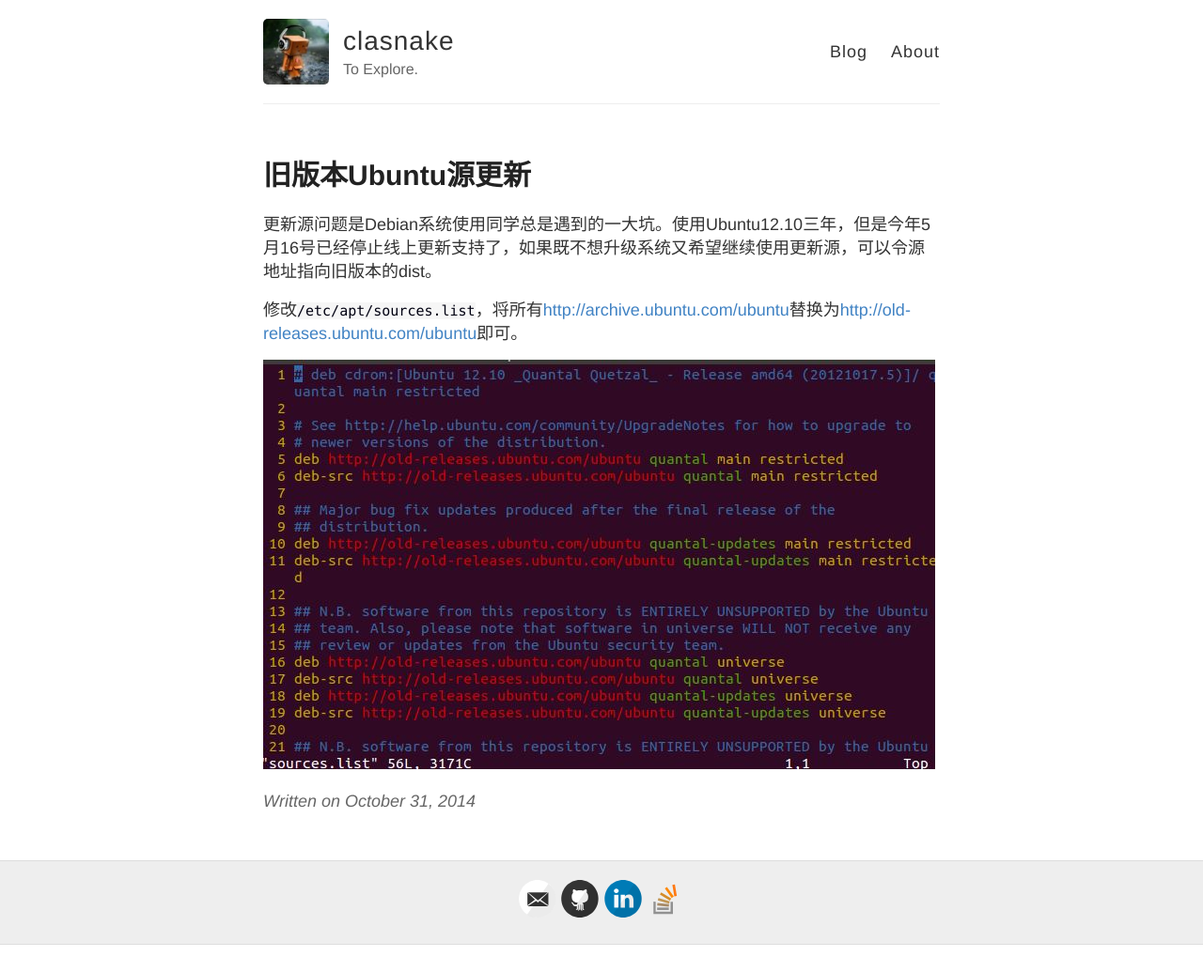
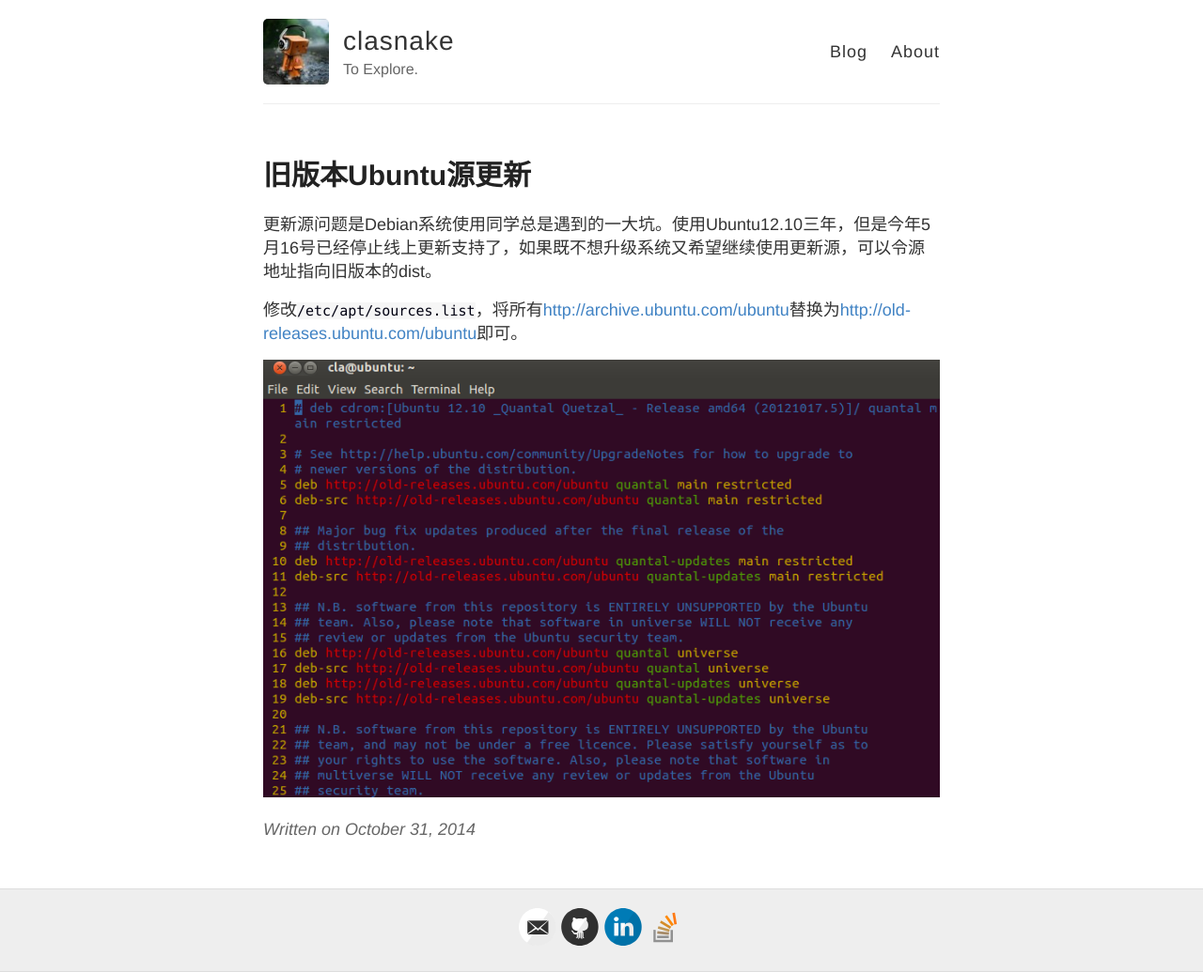
Before and after one commit to clasnake/clasnake.github.io, a Jekyll site: the page built from _posts/2014-10-31-ubuntu_old_version_source.md, in a window 1280 px wide. Shown: the whole page at 94% size. Built offline with Jekyll 4.4.1, drawn with Linux system fonts in a browser that asks for light colours; Markdown is read by kramdown in place of the engine named in the settings; comment, search, counter and statistics services are not loaded; before the commit the page ends 1006 px from its top, so only the background shows below that.

Commit message:
New post.

```diff
--- a/_posts/2014-10-31-ubuntu_old_version_source.md
+++ b/_posts/2014-10-31-ubuntu_old_version_source.md
@@ -10,4 +10,4 @@
 
 修改`/etc/apt/sources.list`，将所有[http://archive.ubuntu.com/ubuntu](http://archive.ubuntu.com/ubuntu)替换为[http://old-releases.ubuntu.com/ubuntu](http://old-releases.ubuntu.com/ubuntu)即可。
 
-![]({{site:url}}/assets/images/posts/2014-10-31-ubuntu_old_version_source/sources.JPG)
+![]({{site:url}}/assets/images/posts/2014-10-31-ubuntu_old_version_source/sources.PNG)
```
Also changed, not shown: assets/images/posts/2014-10-31-ubuntu_old_version_source/sources.JPG (deleted), assets/images/posts/2014-10-31-ubuntu_old_version_source/sources.PNG (added), assets/images/posts/2014-11-10-su_difference/su.PNG (added).
